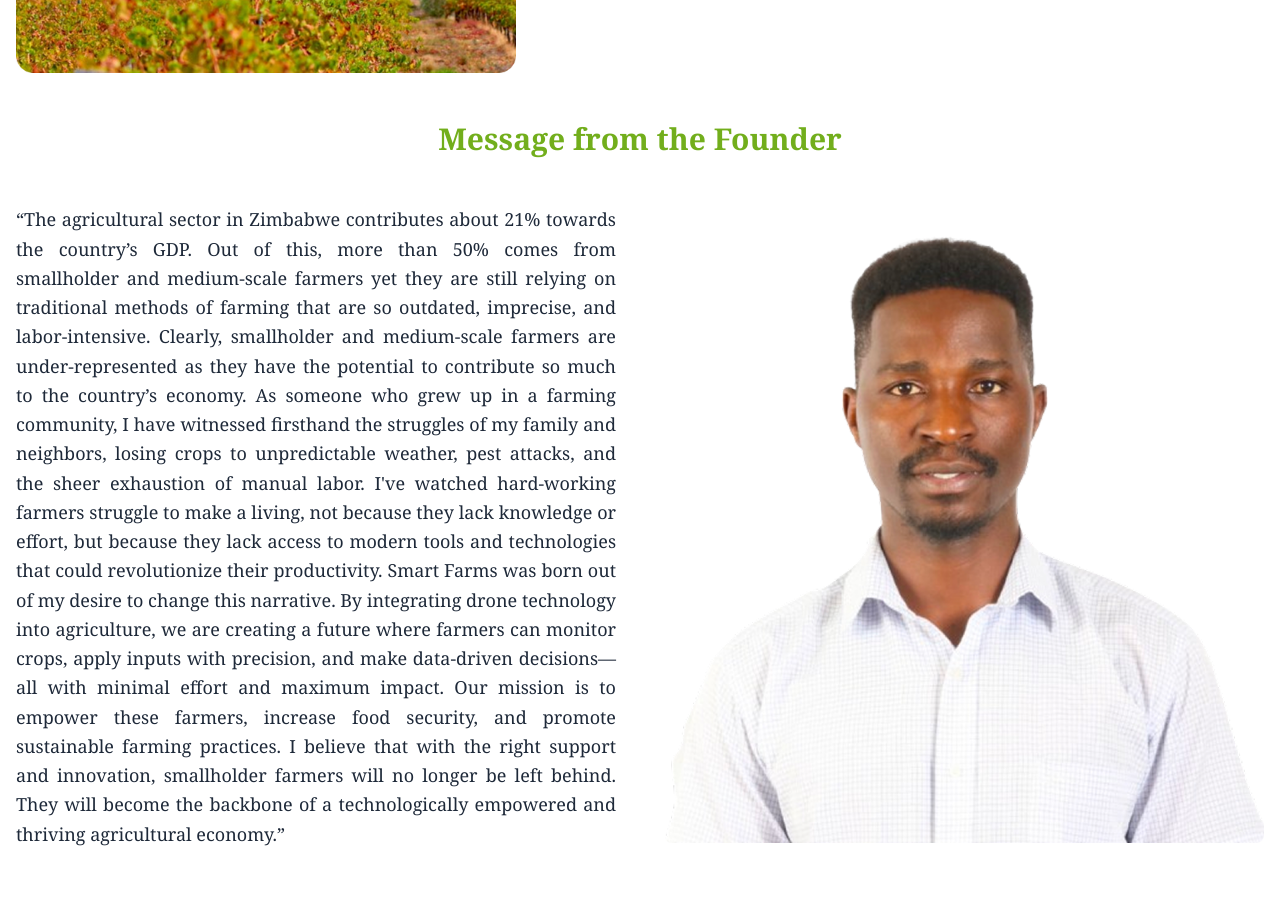
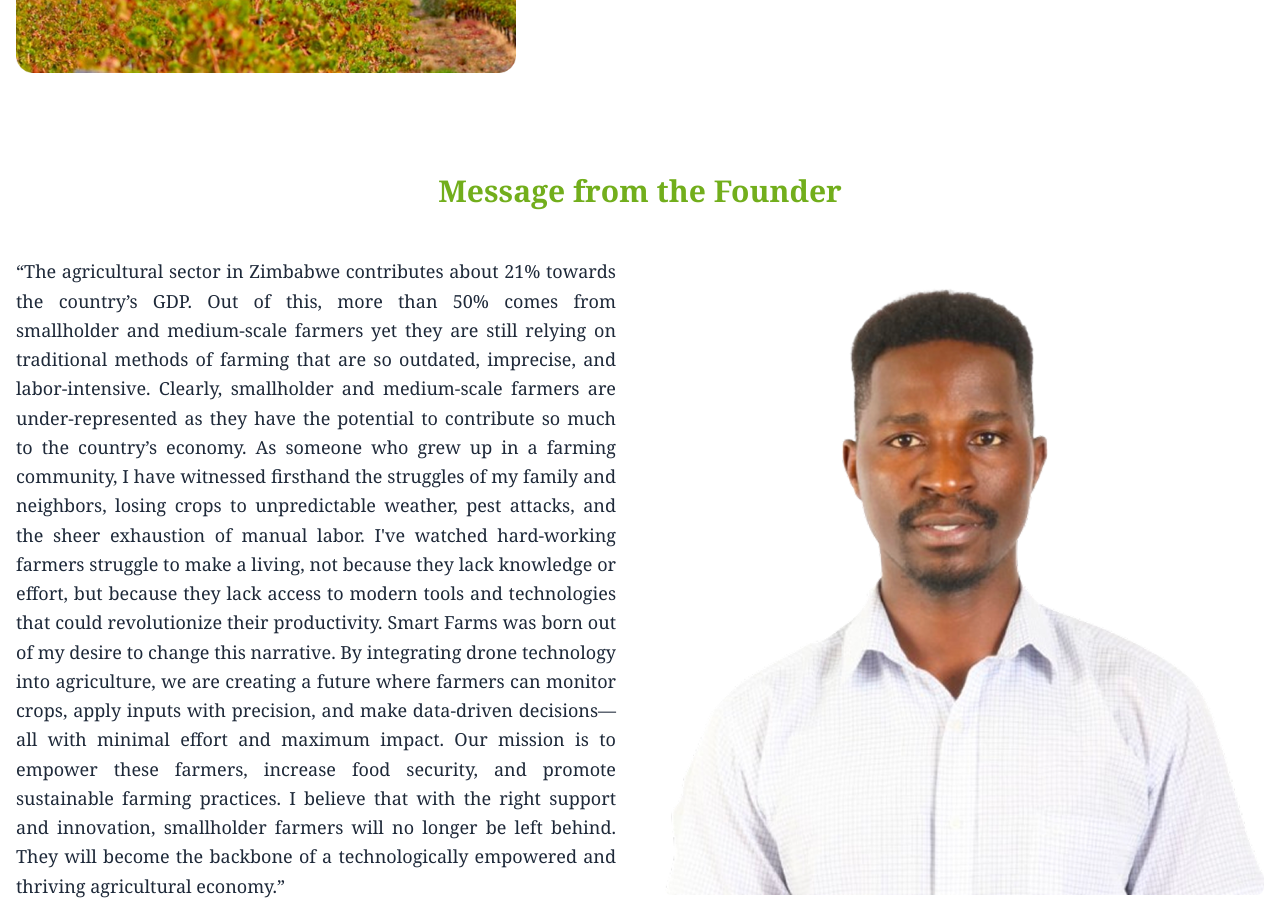
Before and after one commit to HudsonWayne/Smart-Farms, a Next.js app: page /about in a window 1280 px wide. Shown: the part 1240-2158 px from the top of the page. Built offline with nearby package versions, Linux system fonts and the light colour scheme; a web font is replaced by a local one.

Commit message:
initial commit

```diff
--- a/src/pages/about.tsx
+++ b/src/pages/about.tsx
@@ -113,7 +113,7 @@ export default function AboutPage() {
       </div>
 
       {/* Message from the Founder */}
-      <div className="text-center my-12">
+      <div className="text-center my-12 mt-[100px]">
         <h2
           className="text-3xl font-bold"
           style={{ fontFamily: "Georgia, serif", color: "#72AE1C" }}
```
